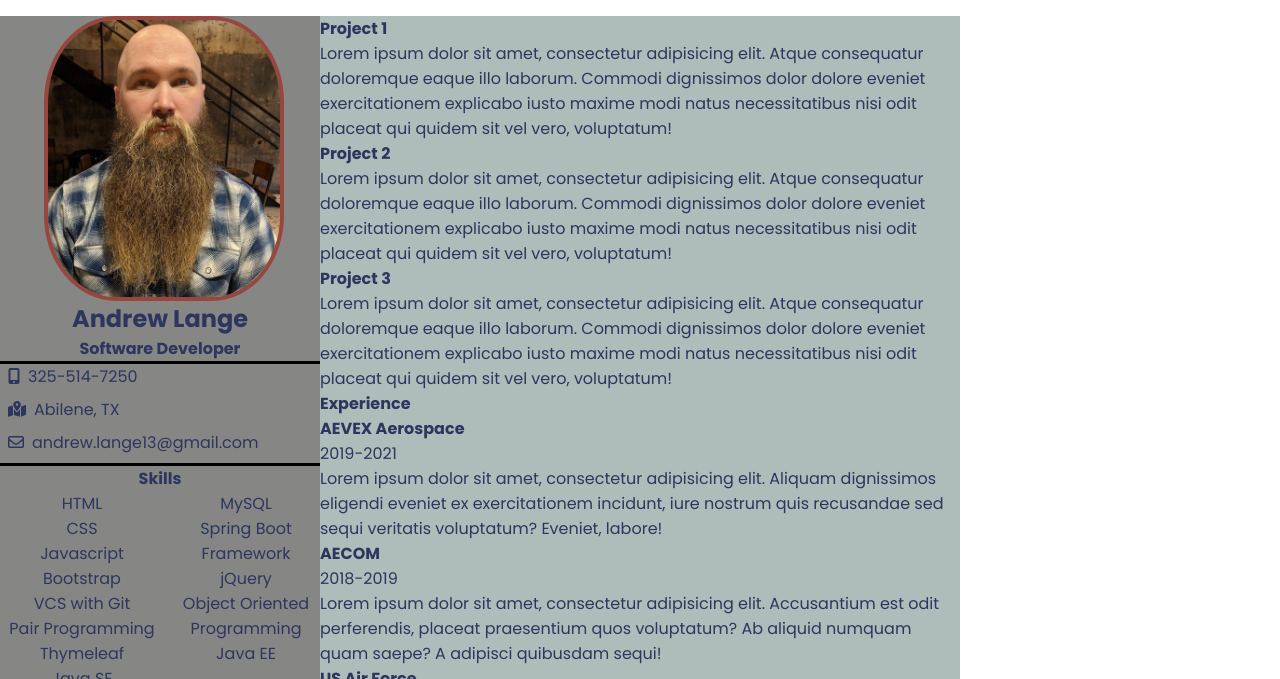
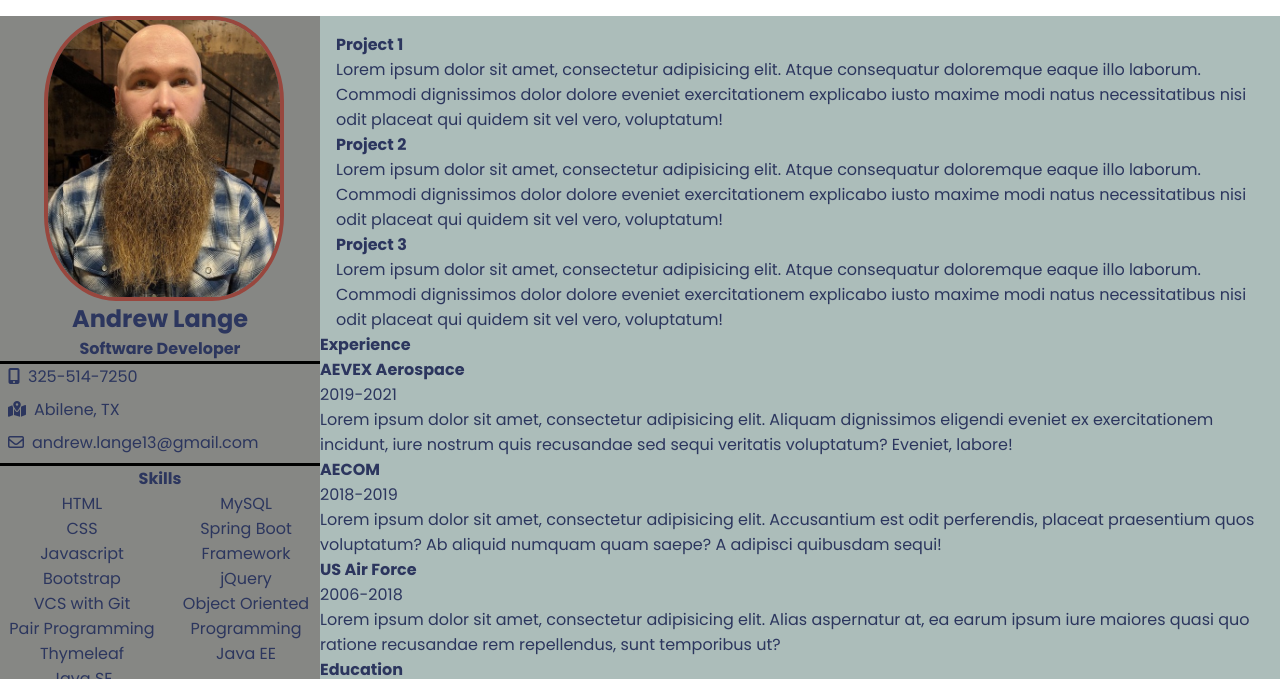
Before and after one commit to andrew-lange13/online-resume, a plain HTML site: page index.html in a window 1280 px wide. Shown: the top 679 px of the page. Drawn offline with Linux system fonts and the light colour scheme.

Commit message:
adds to online-resume

```diff
--- a/main.css
+++ b/main.css
@@ -17,6 +17,7 @@
     display: flex;
     /*justify-content: space-evenly;*/
     margin-top: 1rem;
+    width: 100%;
 }
 .left{
     display: flex;
@@ -28,7 +29,7 @@
 .right{
     display: flex;
     flex-direction: column;
-    width: 50%;
+    width: 75%;
     background: #acbdbaff;
 }
 .picture{
@@ -71,3 +72,6 @@ i{
     display: flex;
     margin-left: .5rem;
 }
+.projects{
+    margin: 1rem 0 0 1rem;
+}
```
